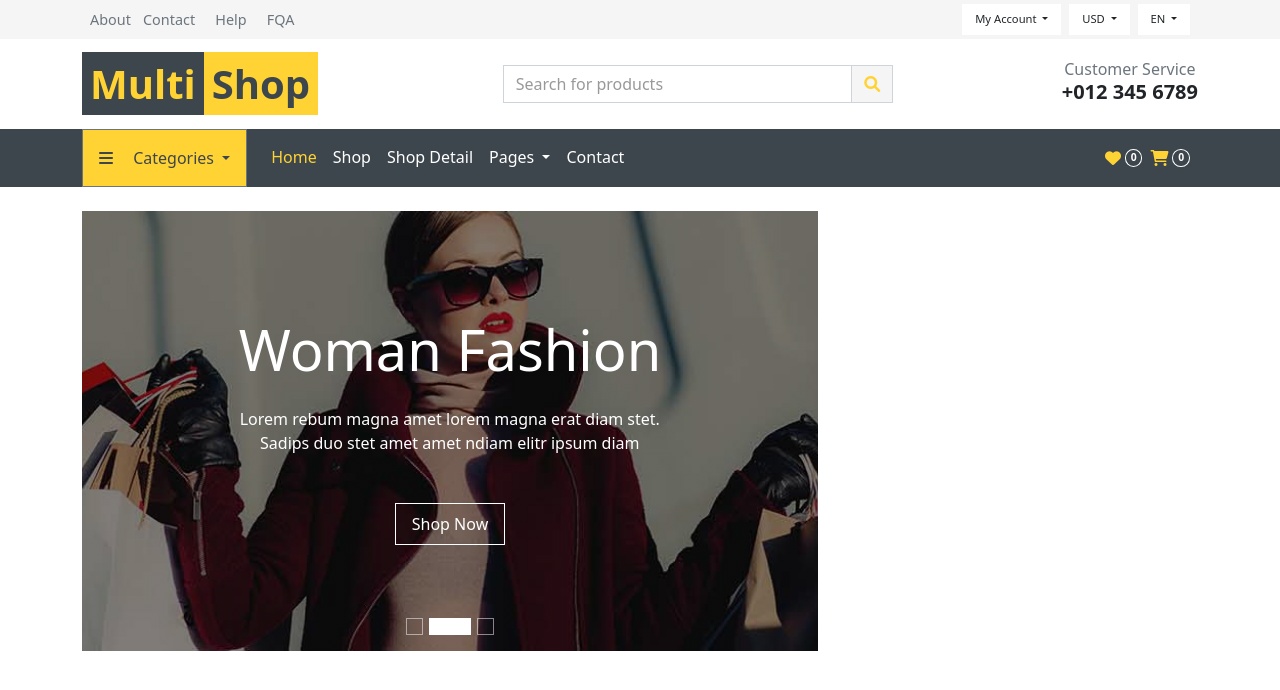
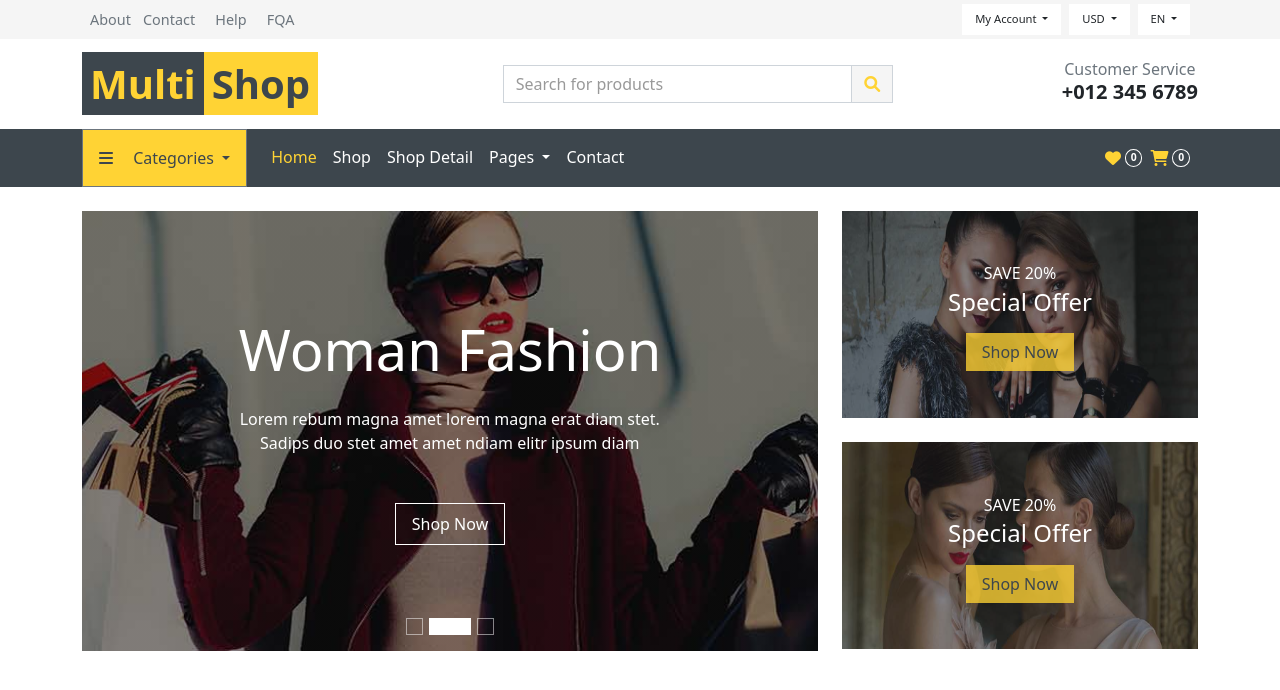
Before and after one commit to ShaimaaAKamal/Multishop, a plain HTML site: page index.html in a window 1280 px wide. Drawn offline with Linux system fonts and the light colour scheme.

Commit message:
Home Banner right

```diff
--- a/css/style.css
+++ b/css/style.css
@@ -123,6 +123,8 @@
 
     }
 
+
+
     .homeCaption a:hover{
         background-color: #fff;
         color:var(--darkGray) !important;
@@ -199,10 +201,27 @@
         background-color: #fff;
 
     }
-.carousel-indicators [data-bs-target]
+
 
     .w-p{
         width:90%;
+    }
+
+    .homeRight img, .homeRight a{
+      transition: all 1s;
+    }
+    .homeRight:hover img{
+    transform: scale(1.2) rotate(5deg);
+   }
+    .homeRight a{
+        background-color: #ffd334c7;
+    }
+    .homeRight:hover a{
+        background-color:var(--siteColor);
+    }
+
+    .homeRight{
+        height:auto
     }
 
 @media screen and (min-width:992px){
@@ -223,4 +242,9 @@
         width:60%;
     }
 
+    .homeRight{
+        height:calc(55vh/2 - .8rem);
+    }
+
+
 }
--- a/index.html
+++ b/index.html
@@ -151,10 +151,8 @@
 
          <section id="Home" class="my-4">
             <div class="container-lg">
-              <div class="row">
+              <div class="row gy-4">
                 <div class="col-lg-8">
-
-
                   <div id="HomeCarsouel" class="carousel slide" data-bs-ride="carousel">
                     <div class="carousel-indicators">
                       <button type="button" data-bs-target="#HomeCarsouel" data-bs-slide-to="0" class="active" aria-current="true" aria-label="Slide 1"></button>
@@ -191,16 +189,33 @@
                       </div>
                     </div>
                   </div>
+                </div>
+                <div class="col-lg-4">
+                   <div>
+                        <div class="position-relative homeRight overflow-hidden mb-4">
+                          <img src="img/offer-1.jpg" alt="offer1" class="w-100 h-100">
+                           <div class="position-absolute bg-dark bg-opacity-50 w-100 h-100 p-5 d-flex align-items-center justify-content-center top-0  ">
+                            <div class="text-center text-white">
+                              <h6 class="mb-1">SAVE 20%</h6>
+                              <h4 class="mb-4">Special Offer</h4>
+                              <a href="shop.html" class="px-3 py-2  text-dGray  text-decoration-none position-relative">Shop Now</a>
+                            </div>
+                          </div>
+                        </div>
+
+                        <div class="position-relative homeRight overflow-hidden ">
+                          <img src="img/offer-2.jpg" alt="offer-2" class="w-100 h-100">
+                           <div class="position-absolute bg-dark bg-opacity-50 w-100 h-100 p-5  top-0  d-flex align-items-center justify-content-center">
+                            <div class="text-center text-white">
+                              <h6 class="mb-1">SAVE 20%</h6>
+                              <h4 class="mb-4">Special Offer</h4>
+                              <a href="shop.html" class="px-3 py-2  text-dGray  text-decoration-none position-relative">Shop Now</a>
+                            </div>
+                          </div>
+                        </div>
 
 
 
-
-
-
-
-                </div>
-                <div class="col-lg-4">
-                   <div>
 
                    </div>
                 </div>
```
